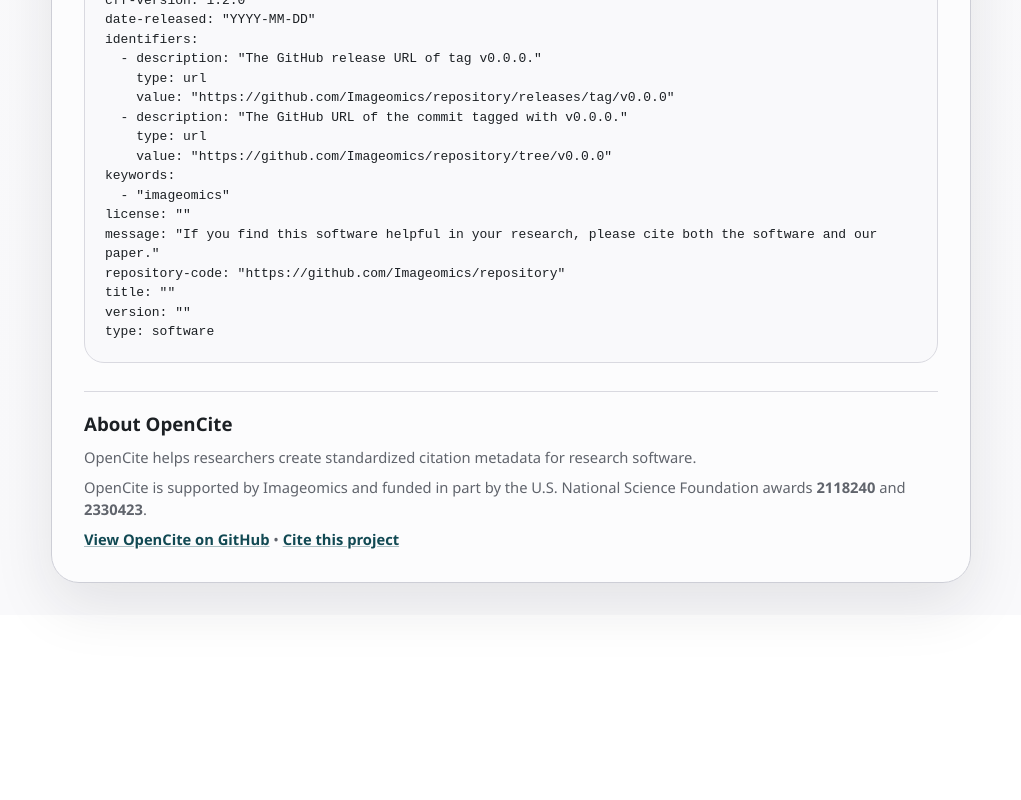
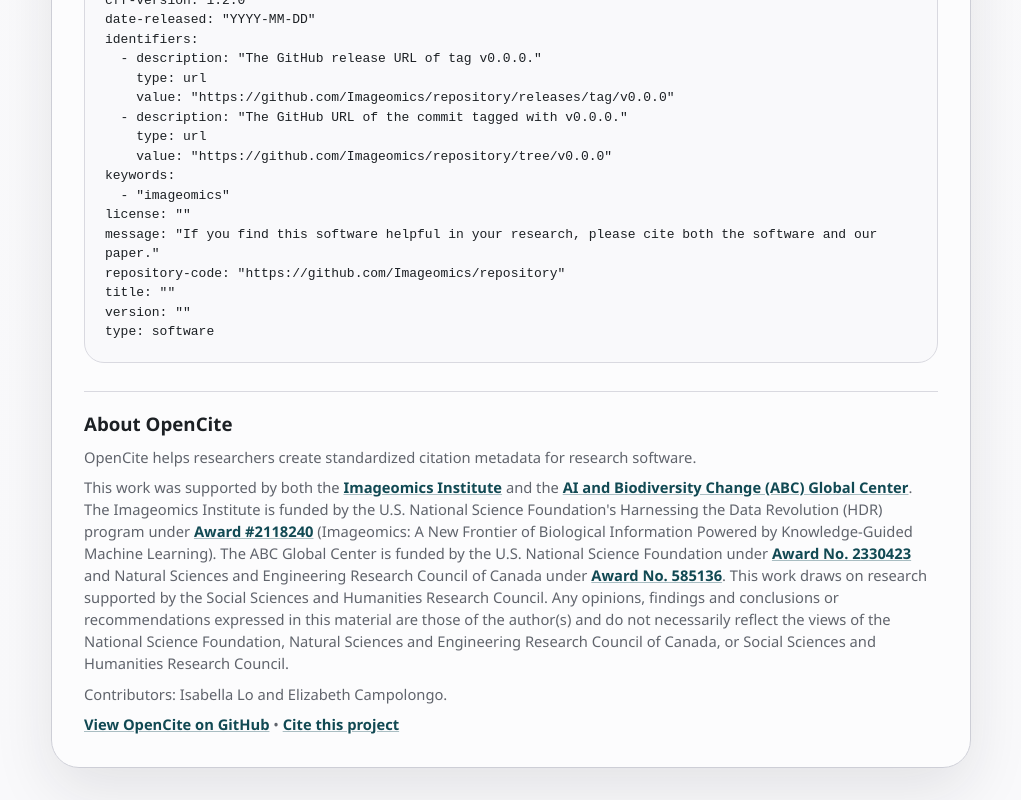
Before and after one commit to Imageomics/OpenCite, a React (Vite) app: page / in a window 1280 px wide. Shown: the part 3201-4001 px from the top of the page, without its empty margins (129-1150 px from the left). Before the commit the page ends 3816 px from the top, so only its background shows below. Built offline with nearby package versions, Linux system fonts and the light colour scheme.

Commit message:
feat(docs): update funding acknowledgements and contributor information in README and App component

```diff
--- a/src/App.jsx
+++ b/src/App.jsx
@@ -426,14 +426,20 @@
             OpenCite helps researchers create standardized citation metadata for research software.
           </p>
           <p>
-            OpenCite is supported by Imageomics and funded in part by the U.S. National Science Foundation awards
-            {' '}
-            <strong>2118240</strong>
-            {' '}
-            and
-            {' '}
-            <strong>2330423</strong>
-            .
+            This work was supported by both the{' '}
+            <a href="https://imageomics.org/" target="_blank" rel="noreferrer">Imageomics Institute</a>
+            {' '}and the{' '}
+            <a href="http://abcresearchcenter.org/" target="_blank" rel="noreferrer">AI and Biodiversity Change (ABC) Global Center</a>
+            . The Imageomics Institute is funded by the U.S. National Science Foundation&apos;s Harnessing the Data Revolution (HDR) program under{' '}
+            <a href="https://www.nsf.gov/awardsearch/showAward?AWD_ID=2118240" target="_blank" rel="noreferrer">Award #2118240</a>
+            {' '}(Imageomics: A New Frontier of Biological Information Powered by Knowledge-Guided Machine Learning). The ABC Global Center is funded by the U.S. National Science Foundation under{' '}
+            <a href="https://www.nsf.gov/awardsearch/showAward?AWD_ID=2330423&amp;HistoricalAwards=false" target="_blank" rel="noreferrer">Award No. 2330423</a>
+            {' '}and Natural Sciences and Engineering Research Council of Canada under{' '}
+            <a href="https://www.nserc-crsng.gc.ca/ase-oro/Details-Detailles_eng.asp?id=782440" target="_blank" rel="noreferrer">Award No. 585136</a>
+            . This work draws on research supported by the Social Sciences and Humanities Research Council. Any opinions, findings and conclusions or recommendations expressed in this material are those of the author(s) and do not necessarily reflect the views of the National Science Foundation, Natural Sciences and Engineering Research Council of Canada, or Social Sciences and Humanities Research Council.
+          </p>
+          <p>
+            Contributors: Isabella Lo and Elizabeth Campolongo.
           </p>
           <p>
             <a href="https://github.com/Imageomics/OpenCite" target="_blank" rel="noreferrer">
```
Also changed, not shown: 1 other file (tests, documents, lock files or other folders).
